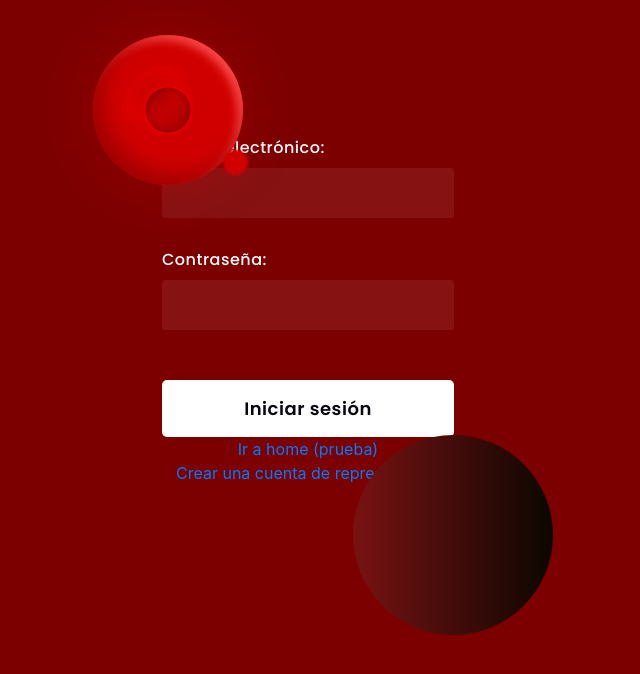
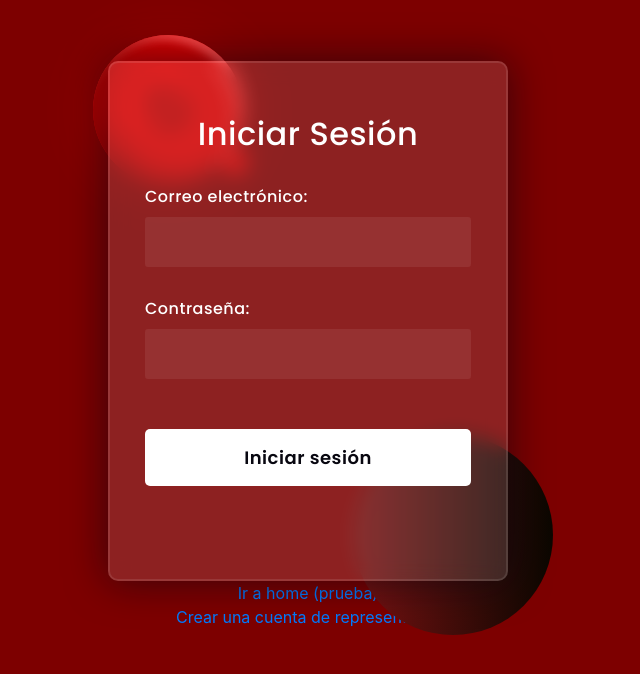
Before and after one commit to Camilink/BloodPoint-core, a Django app: page /login/ in a window 1280 px wide. Shown: the part 105-779 px from the top of the page, without its empty margins (332-972 px from the left). Run offline with Django 5.2, Linux system fonts and the light colour scheme.

Commit message:
add iniciar sesion text and class login to form

```diff
--- a/templates/login.html
+++ b/templates/login.html
@@ -21,8 +21,9 @@
 				</div> -->
 			</div>
 		</header>
-        <form method="POST" action="{% url 'login' %}">
+        <form class='login' method="POST" action="{% url 'login' %}">
             {% csrf_token %}
+			<h3>Iniciar Sesión</h3>
             <label for="email">Correo electrónico:</label>
             <input type="email" name="email" required>
 
```
